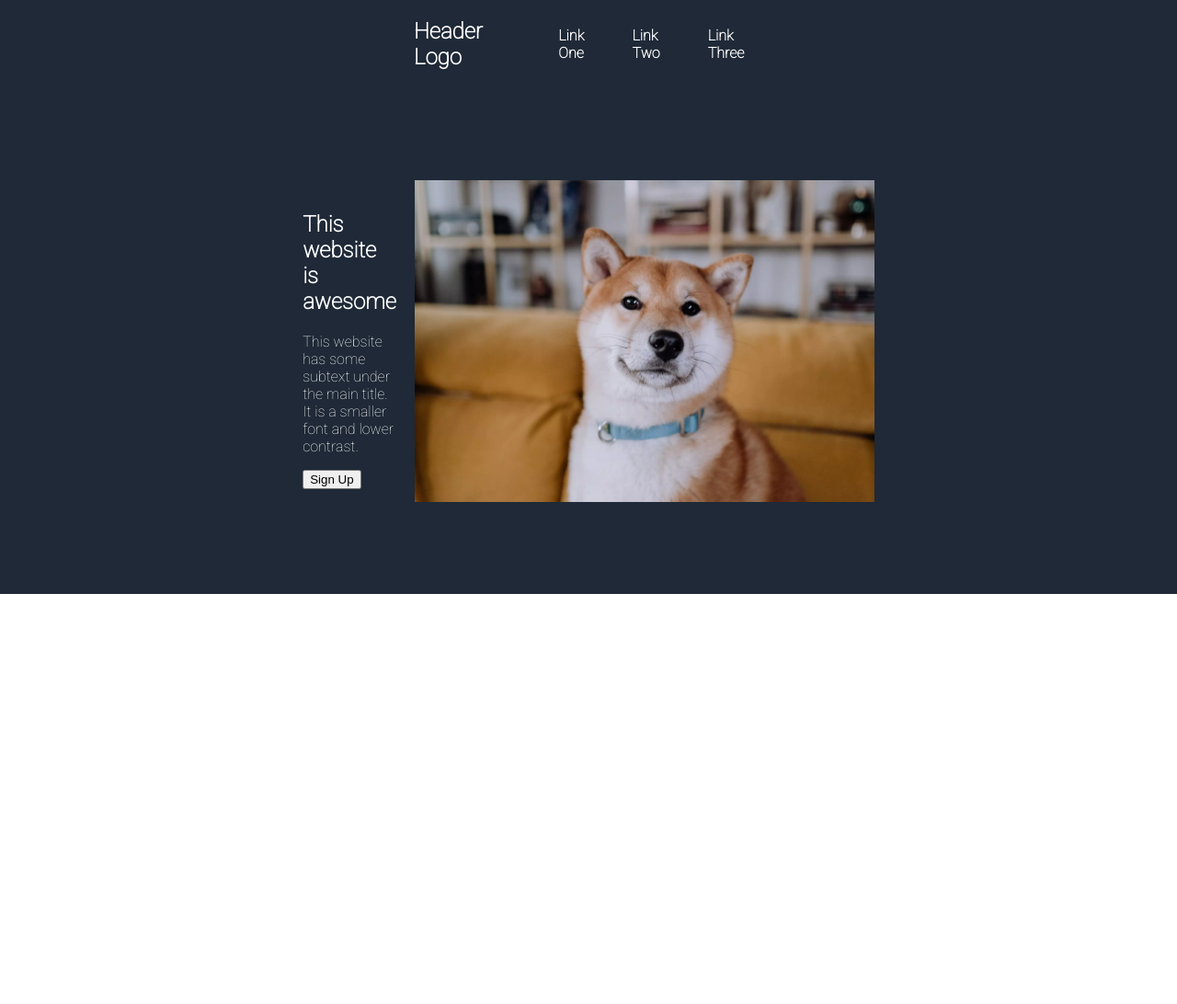
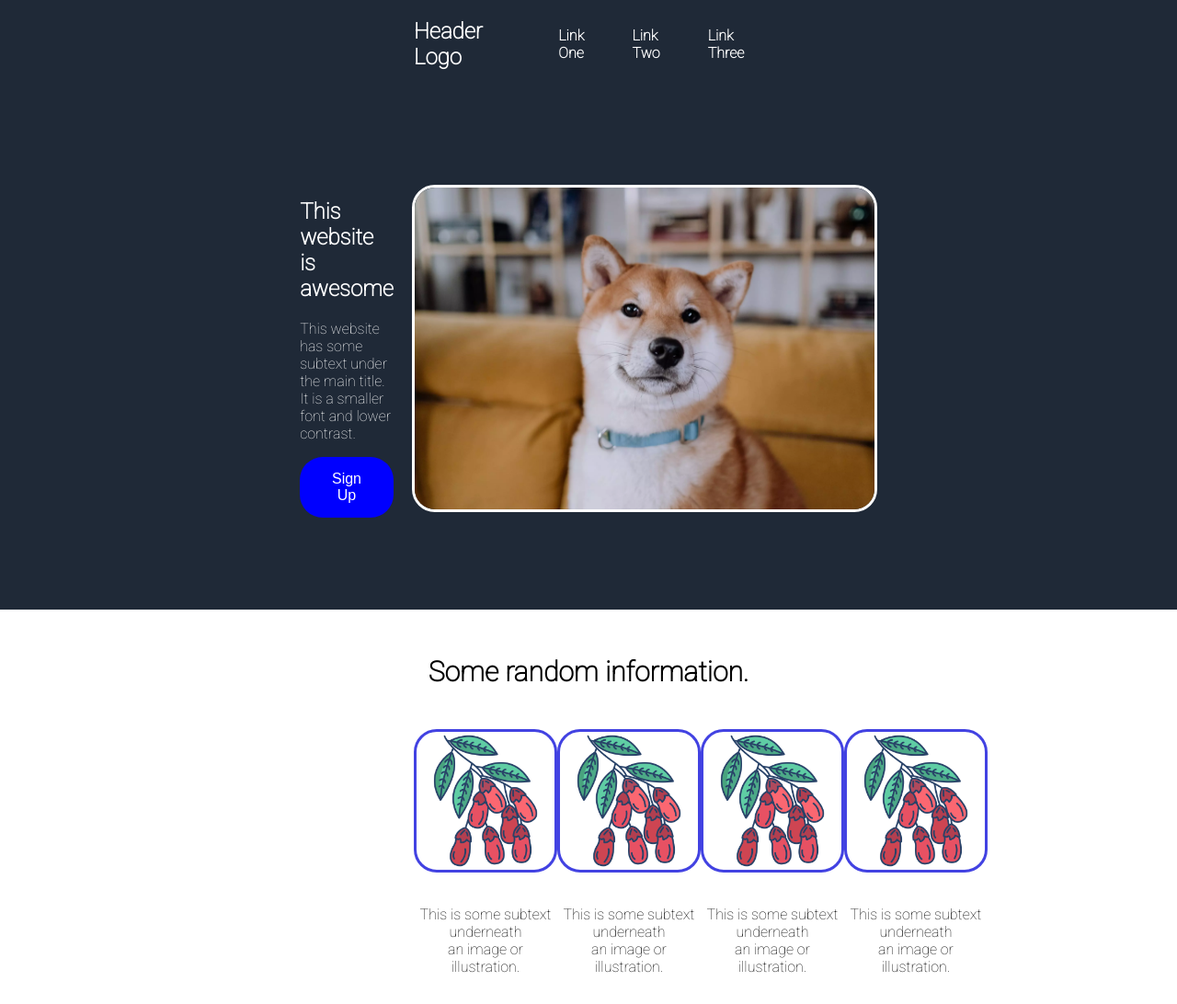
Before and after one commit to ddalezz/landing-page-project, a plain HTML site: page index.html in a window 1280 px wide. Shown: the whole page at 92% size. Before the commit the page ends 800 px from the top, so only its background shows below. Drawn offline with Linux system fonts and the light colour scheme.

Commit message:
added image and text part

```diff
--- a/index.html
+++ b/index.html
@@ -26,10 +26,31 @@
     <div class="intro-text">
      <h2>This website is awesome</h2>
      <p>This website has some subtext under the main title. It is a smaller font and lower contrast.</p>
-     <button>Sign Up</button>
+     <a href="#"><button type="button">Sign Up</button></a>
     </div>
     <img class="intro-image" src="/shib.jpg">
   </div>
 
+  <h3>Some random information.</h3>
+
+  <div class="cards">
+    <div class="image-text">
+      <img class="berry" src="/barberry.png">
+      <p>This is some subtext underneath <br> an image or illustration.</p>
+    </div>
+    <div class="image-text">
+      <img class="berry" src="/barberry.png">
+      <p>This is some subtext underneath <br> an image or illustration.</p>
+    </div>
+    <div class="image-text">
+      <img class="berry" src="/barberry.png">
+      <p>This is some subtext underneath <br> an image or illustration.</p>
+    </div>
+    <div class="image-text">
+      <img class="berry" src="/barberry.png">
+      <p>This is some subtext underneath <br> an image or illustration.</p>
+    </div>
+  </div>
+
   </body>
 </html>
--- a/style.css
+++ b/style.css
@@ -19,11 +19,6 @@ ul {
 }
 
 
-
-.logo {
-    font-weight: bolder;
-}
-
 .header-links {
     display: flex;
     gap: 30px;
@@ -40,8 +35,51 @@ ul {
     padding: 100px 450px;
 }
 
+button {
+    background-color: blue;
+    border: none;
+    color: white;
+    padding: 15px 32px;
+    text-align: center;
+    text-decoration: none;
+    font-size: 16px;
+    border-radius: 25px;
+}
+
 .intro-image {
     height: 350px;
     width: 500px;
+    border-radius: 25px;
+    border: 3px solid white;
+}
 
+h3 {
+    text-align: center;
+    font-size: 30px;
+    padding-top: 20px;
 }
+
+.cards {
+    display: flex;
+    justify-content: space-around;
+    padding: 15px 450px;
+}
+
+.image-text {
+    display: flex;
+    flex-direction: column;
+    align-items: center;
+    text-align: center;
+    gap: 20px;
+}
+
+.berry {
+    height: 150px;
+    width: auto;
+    border: 3px solid rgb(66, 66, 226);
+    border-radius: 25px;
+}
+
+a {
+    cursor: pointer;
+}
```
Also changed, not shown: barberry.png (added), 1 other file.
